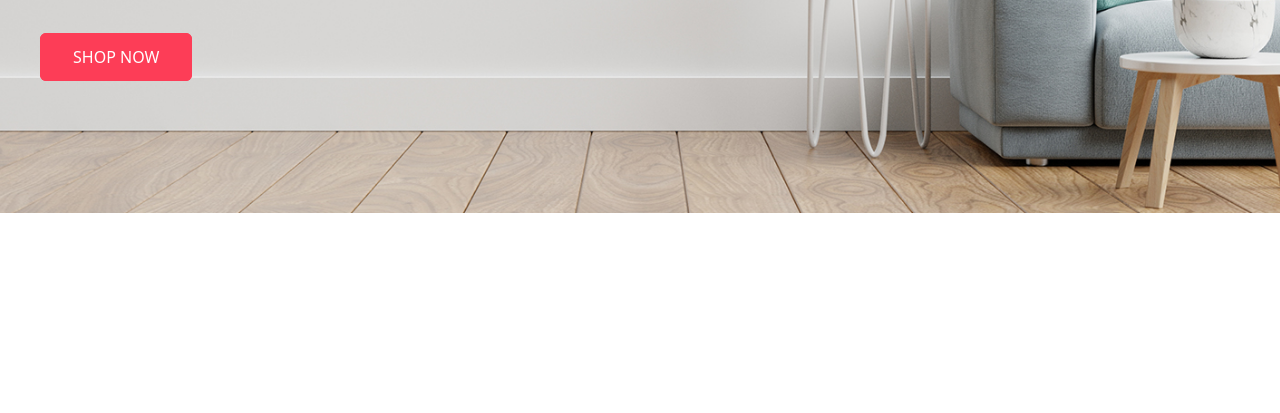
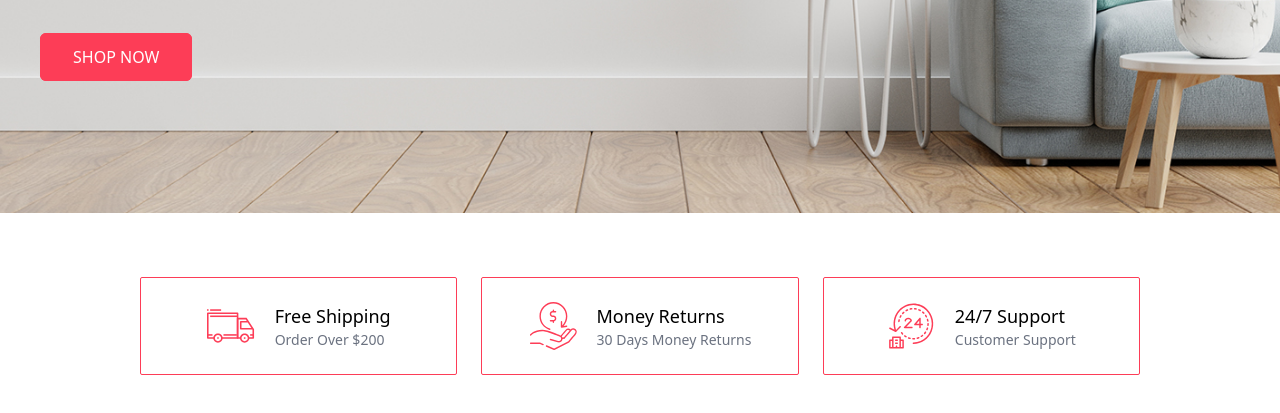
Before and after one commit to s4llm4n/E-commerce-Shopp, a website: page index.html in a window 1280 px wide. Shown: the part 469-882 px from the top of the page. Before the commit the page ends 800 px from the top, so only its background shows below. Drawn offline with Linux system fonts and the light colour scheme.

Commit message:
single feature

```diff
--- a/index.html
+++ b/index.html
@@ -212,6 +212,55 @@
     </div>
     <!-- END BANNER -->
 
+    <!-- START FEATURE -->
+
+    <div class="container py-16">
+        <div class="lg:w-10/12 grid md:grid-cols-3 lg:gap-6 mx-auto
+        justify-center ">
+        <!-- Single Feature -->
+            <div class="border-primary border rounded-sm px-8 lg:px-3 lg:py-6
+            py-4 flex justify-center items-center gap-5 transition
+            hover:border-slate-400 hover:bg-gray-200 duration-300">
+
+                <img src="/images/icons/delivery-van.svg" class="lg:w-12 w-10
+                h-12 object-contain"/>
+                <div>
+                <h4 class="font-medium capitalize text-lg">Free Shipping</h4>
+                <p class="text-gray-500 text-xs lg:text-sm">Order Over $200</p>
+                </div>
+            </div>
+    <!-- End Single Feature -->
+
+    <!-- Single Feature -->
+    <div class="border-primary border rounded-sm px-8 lg:px-3 lg:py-6
+    py-4 flex justify-center items-center gap-5 transition
+    hover:border-slate-400 hover:bg-gray-200 duration-300">
+
+        <img src="/images/icons/money-back.svg" class="lg:w-12 w-10
+        h-12 object-contain"/>
+        <div>
+        <h4 class="font-medium capitalize text-lg">Money Returns</h4>
+        <p class="text-gray-500 text-xs lg:text-sm">30 Days Money Returns</p>
+        </div>
+    </div>
+<!-- End Single Feature -->
+
+<!-- Single Feature -->
+<div class="border-primary border rounded-sm px-8 lg:px-3 lg:py-6
+py-4 flex justify-center items-center gap-5 transition
+hover:border-slate-400 hover:bg-gray-200 duration-300">
+
+    <img src="/images/icons/service-hours.svg" class="lg:w-12 w-10
+    h-12 object-contain"/>
+    <div>
+    <h4 class="font-medium capitalize text-lg">24/7 Support</h4>
+    <p class="text-gray-500 text-xs lg:text-sm">Customer Support</p>
+    </div>
+</div>
+<!-- End Single Feature -->
+        </div>
+    </div>
+    <!-- END FEATURE -->
 
 
 </body>
```
Also changed, not shown: images/icons/delivery-van.svg (added), images/icons/money-back.svg (added), images/icons/service-hours.svg (added), output/tailwind.css.
